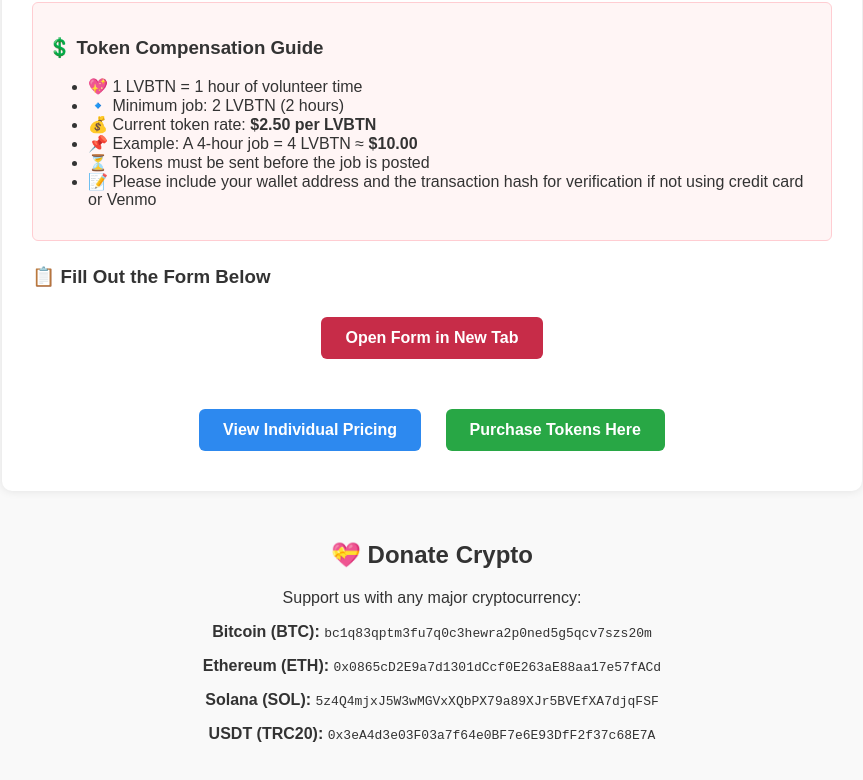
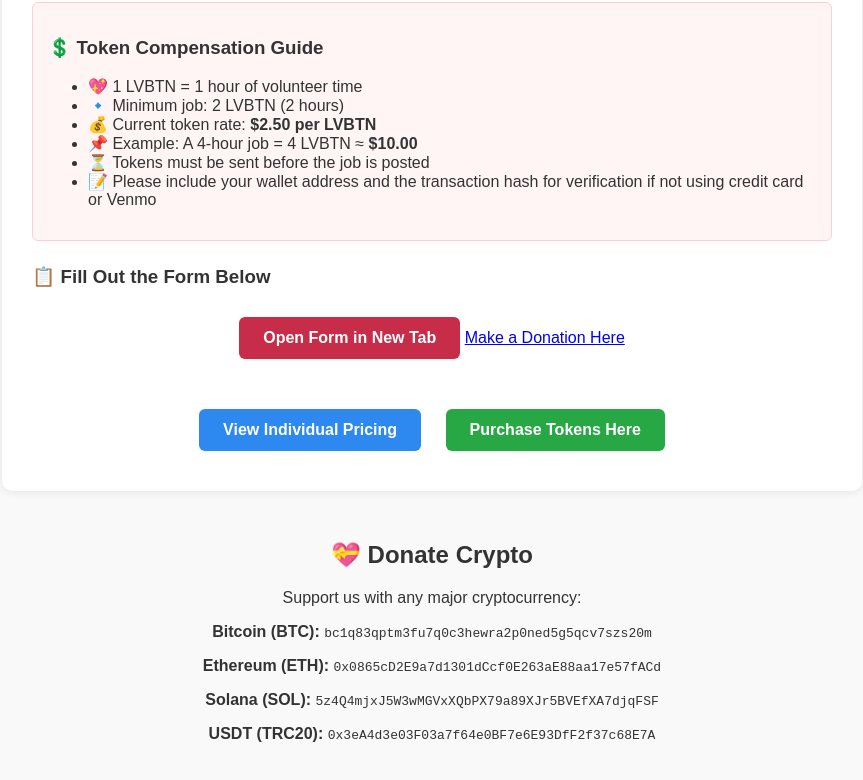
Before and after one commit to Sholameister/volunteercoinproject.org, a plain HTML site: page request-for-volunteer.html in a window 1280 px wide. Shown: the part 148-928 px from the top of the page, without its empty margins (208-1071 px from the left). Drawn offline with Linux system fonts and the light colour scheme.

Commit message:
Update request-for-volunteer.html

```diff
--- a/request-for-volunteer.html
+++ b/request-for-volunteer.html
@@ -79,9 +79,9 @@
       <a class="button-link" href="https://docs.google.com/forms/d/e/1FAIpQLSev8PNfIB3fYp6ptjn2ugkpQjxSUQfI8cGM37H4UjqhnVcQJg/viewform?usp=header" target="_blank">
         Open Form in New Tab
       </a>
+      <a href="https://www.paypal.com/ncp/payment/HN5MTR9NLS35Q" class="request-btn" target="_blank" rel="noopener">Make a Donation Here</a>
     </div>
-
-    <div style="text-align:center; margin-top: 30px;">
+     <div style="text-align:center; margin-top: 30px;">
       <a href="http://volunteercoinproject.org/individual-pricing.html" target="_blank" style="display:inline-block; padding:12px 24px; background-color:#2d89ef; color:#fff; text-decoration:none; border-radius:6px; font-weight:bold; margin:10px;">
         View Individual Pricing
       </a>
```
